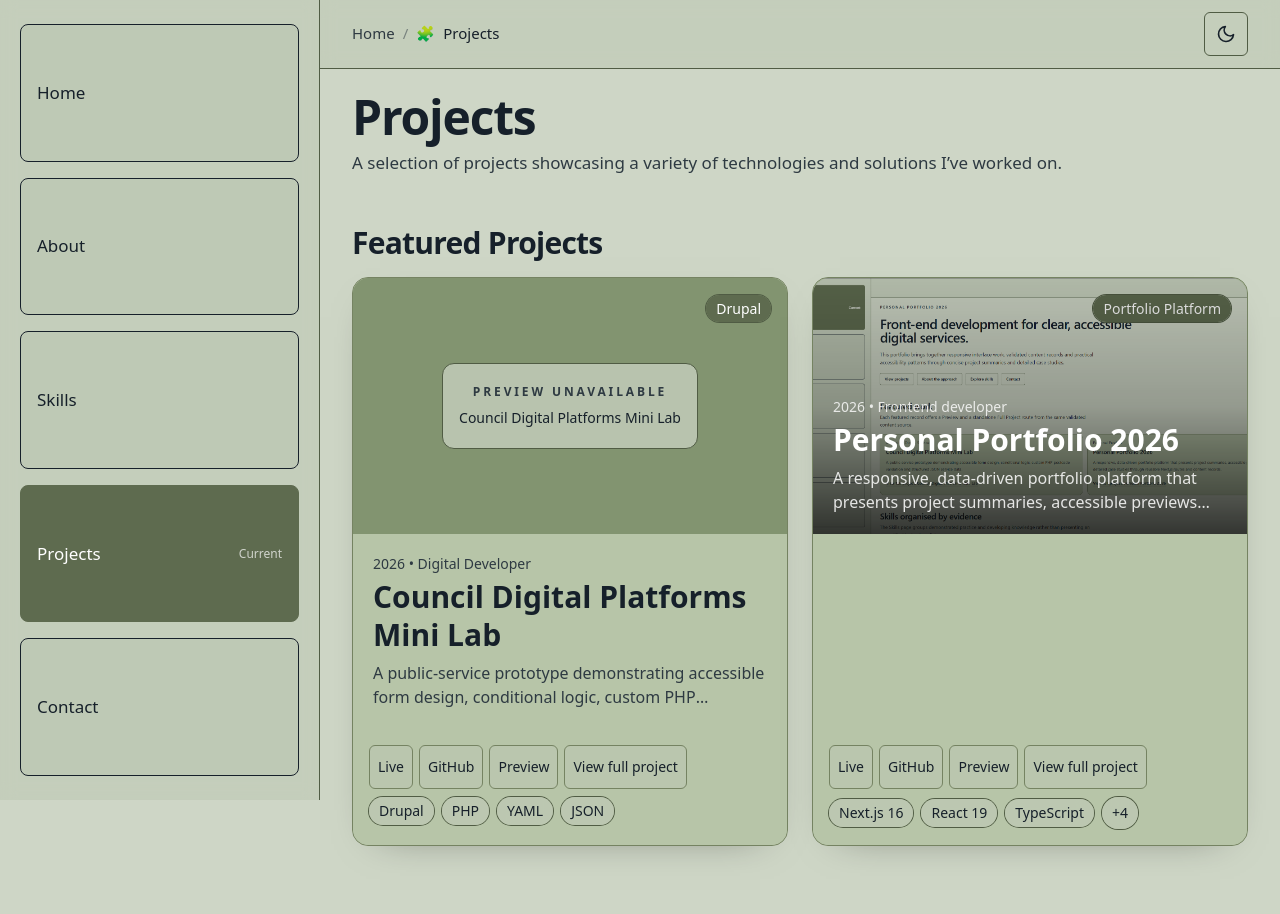
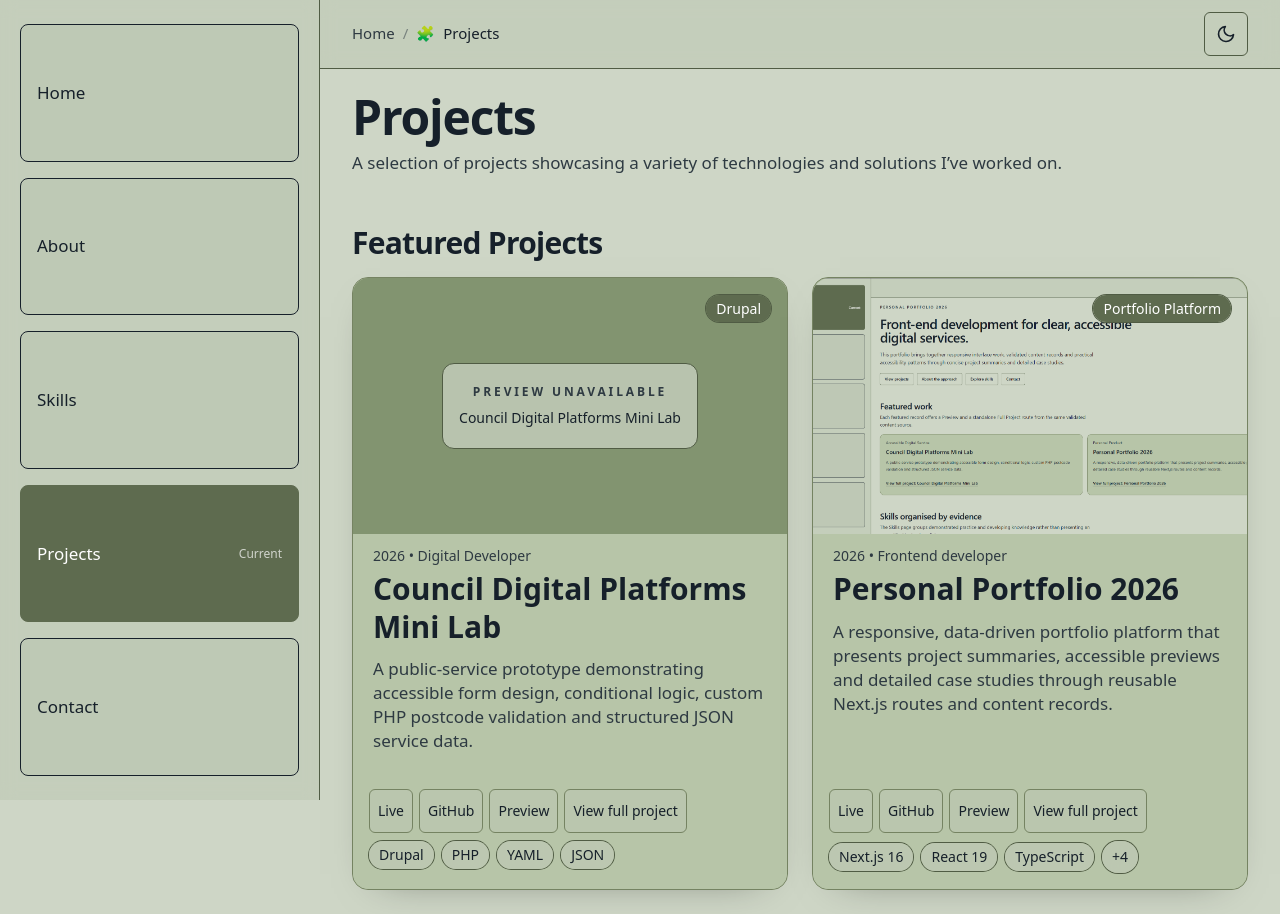
Before and after one commit to tigerkaplan/pp_2026, a Next.js app: page /projects in a window 1280 px wide. Shown: the top 914 px of the page. Before the commit the page ends 870 px from the top, so only its background shows below. Built offline with nearby package versions, Linux system fonts and the light colour scheme.

Commit message:
Improve project card image presentation

```diff
--- a/app/(site)/projects/_components/ProjectCard.tsx
+++ b/app/(site)/projects/_components/ProjectCard.tsx
@@ -1,6 +1,6 @@
 import Link from "next/link";
 import type { Project } from "../_types/project";
-import { hasRealProjectAsset, ProjectMedia } from "./ProjectMedia";
+import { ProjectMedia } from "./ProjectMedia";
 import {
   ProjectActionOverflow,
   type ProjectOverflowAction,
@@ -38,33 +38,20 @@ function Cover({
   img,
   alt,
   title,
-  year,
-  role,
   tags,
-  isFeatured,
   heightClass,
-  overlayClass,
-  showSummaryOnImage,
-  summary,
   priority,
   sizes,
 }: {
   img?: string;
   alt: string;
   title: string;
-  year: number;
-  role: string;
   tags: string[];
-  isFeatured: boolean;
   heightClass: string;
-  overlayClass: string;
-  showSummaryOnImage?: boolean;
-  summary: string;
   priority?: boolean;
   sizes: string;
 }) {
   const primaryTag = tags[0];
-  const hasRealImage = hasRealProjectAsset(img);
 
   return (
     <div data-project-header>
@@ -72,7 +59,6 @@ function Cover({
         className={[
           "relative w-full overflow-hidden rounded-t-2xl",
           heightClass,
-        // fallback surface
           "bg-[rgb(var(--color-surface-strong))]",
         ].join(" ")}
         data-project-media
@@ -93,57 +79,7 @@ function Cover({
             <span className={chipPrimary}>{primaryTag}</span>
           </div>
         )}
-
-      {hasRealImage && (
-        <>
-          <div className={`absolute inset-0 ${overlayClass}`} />
-
-      <div className="absolute inset-x-0 bottom-0 p-5">
-        <div className="text-sm leading-5 text-white/80">
-          {year} • {role}
       </div>
-
-        <h3
-          className={
-            isFeatured
-              ? "mt-1 text-2xl font-semibold leading-tight text-white sm:text-3xl"
-              : "mt-1 text-xl font-semibold leading-tight text-white lg:text-2xl"
-          }
-        >
-          {title}
-        </h3>
-
-        {showSummaryOnImage && (
-          <p className="mt-2 text-sm leading-6 text-white/85 line-clamp-2 sm:text-base">
-            {summary}
-          </p>
-        )}
-          </div>
-          </>
-        )}
-      </div>
-
-      {!hasRealImage && (
-        <div className="p-5" data-project-title-content>
-          <div className="text-sm leading-5 text-[rgb(var(--color-fg-muted))]">
-            {year} {"\u2022"} {role}
-          </div>
-          <h3
-            className={
-              isFeatured
-                ? "mt-1 text-2xl font-semibold leading-tight text-[rgb(var(--color-fg))] sm:text-3xl"
-                : "mt-1 text-xl font-semibold leading-tight text-[rgb(var(--color-fg))] lg:text-2xl"
-            }
-          >
-            {title}
-          </h3>
-          {showSummaryOnImage && (
-            <p className="mt-2 text-sm leading-6 text-[rgb(var(--color-fg-muted))] line-clamp-2 sm:text-base">
-              {summary}
-            </p>
-          )}
-        </div>
-      )}
     </div>
   );
 }
@@ -291,17 +227,24 @@ export default function ProjectCard({
             img={img}
             alt={project.media.coverAlt}
             title={project.title}
-            year={project.year}
-            role={project.role}
             tags={project.tags ?? []}
-            isFeatured
             heightClass={coverFeaturedH}
-            overlayClass="bg-[linear-gradient(to_top,rgba(0,0,0,0.75),rgba(0,0,0,0.28),rgba(0,0,0,0.10))]"
-            showSummaryOnImage
-            summary={project.summary}
             priority
             sizes="100vw"
           />
+          <div className="flex flex-col gap-3 px-5 pb-5 pt-3" data-project-content>
+            <div data-project-title-content>
+              <div className="text-sm leading-5 text-[rgb(var(--color-fg-muted))]">
+                {project.year} {"\u2022"} {project.role}
+              </div>
+              <h3 className="mt-1 text-2xl font-semibold leading-tight text-[rgb(var(--color-fg))] sm:text-3xl">
+                {project.title}
+              </h3>
+            </div>
+            <p className="text-base leading-6 text-[rgb(var(--color-fg-muted))] lg:text-[17px]">
+              {project.summary}
+            </p>
+          </div>
         </div>
 
         <Ctas
@@ -322,13 +265,8 @@ export default function ProjectCard({
           img={img}
           alt={project.media.coverAlt}
           title={project.title}
-          year={project.year}
-          role={project.role}
           tags={project.tags ?? []}
-          isFeatured={false}
           heightClass={coverDefaultH}
-          overlayClass="bg-[linear-gradient(to_top,rgba(0,0,0,0.35),rgba(0,0,0,0))]"
-          summary={project.summary}
           sizes="(min-width:1200px) 33vw, (min-width:768px) 50vw, 100vw"
         />
 
@@ -336,6 +274,14 @@ export default function ProjectCard({
             className="flex flex-col gap-3 px-5 pb-5 pt-3"
             data-project-content
           >
+            <div data-project-title-content>
+              <div className="text-sm leading-5 text-[rgb(var(--color-fg-muted))]">
+                {project.year} {"\u2022"} {project.role}
+              </div>
+              <h3 className="mt-1 text-xl font-semibold leading-tight text-[rgb(var(--color-fg))] lg:text-2xl">
+                {project.title}
+              </h3>
+            </div>
             <p className="text-base leading-6 text-[rgb(var(--color-fg-muted))] lg:text-[17px]">
               {project.summary}
             </p>
```
Also changed, not shown: 1 other file (tests, documents, lock files or other folders). Lines whose indentation alone changed are shown as unchanged.
